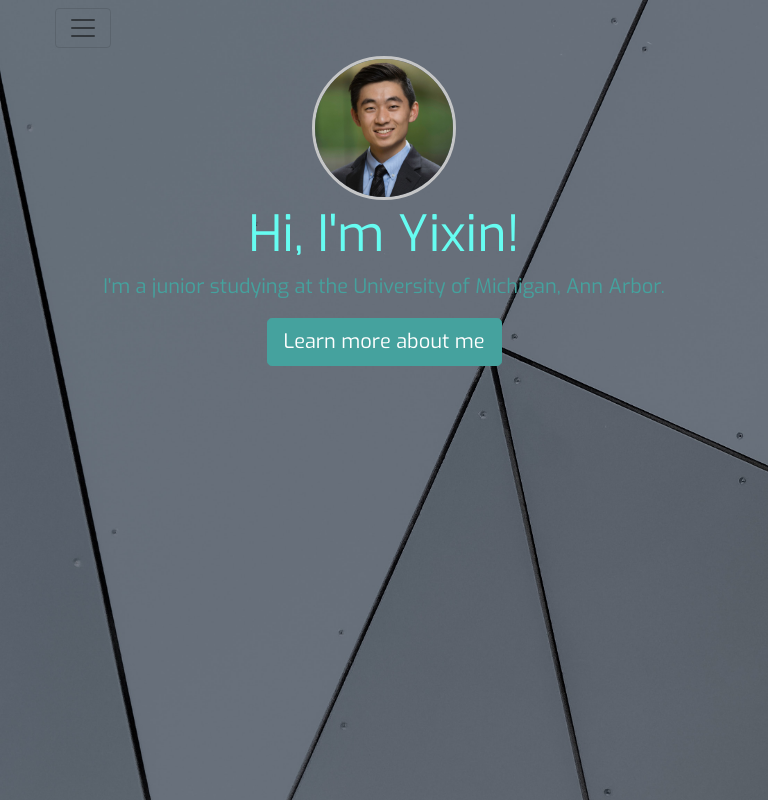
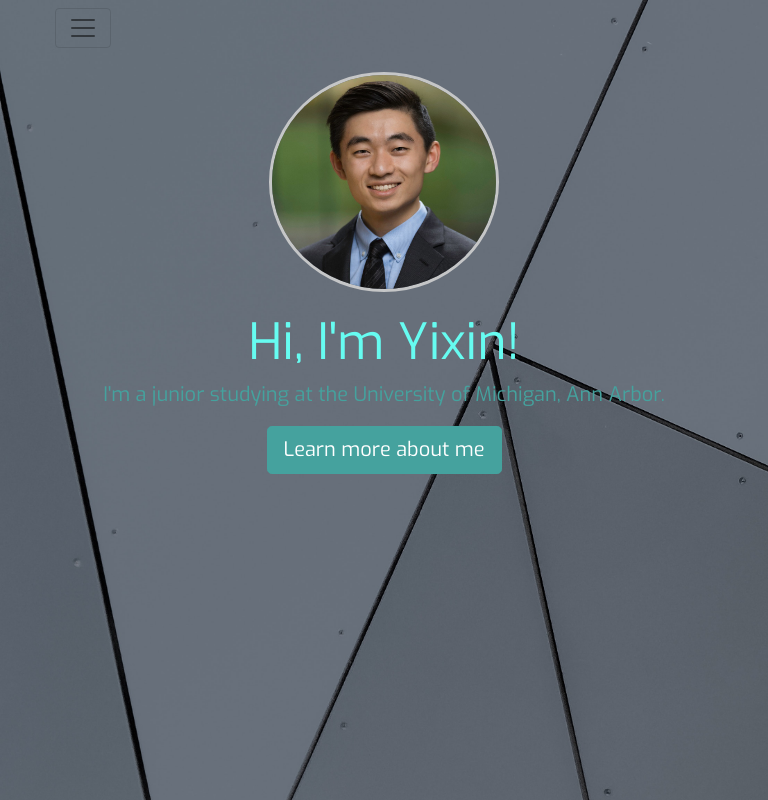
Before and after one commit to yixinxiao7/site, a React (Create React App) app: page /#/ in a window 768 px wide. Built offline with nearby package versions, Linux system fonts and the light colour scheme.

Commit message:
updated resume

```diff
--- a/src/pages/css/home_page.css
+++ b/src/pages/css/home_page.css
@@ -38,13 +38,24 @@
     border-color: #45A29E;
 }
 
-
-
-
 @media only screen and (max-width: 500px) {
     .image-resize{
         width: 50%;
         height: 200px;
         display:block;
     }
-  }
+}
+
+@media only screen and (min-width: 501px) and (max-width: 768px){
+    .image-resize{
+        width:32%;
+        height:220px;
+    }
+}
+
+@media only screen and (min-width: 769px) and (max-width: 1030px){
+    .image-resize{
+        width:30%;
+        height:300px;
+    }
+}
--- a/src/pages/home_page.jsx
+++ b/src/pages/home_page.jsx
@@ -22,7 +22,7 @@ export default class MainPage extends React.Component{
                 <Row>
                     <Col>{renderNavBar()}</Col>
                 </Row>
-                <Row>
+                <Row className="py-3">
                     <Image src = {Pic} className = "image-resize image-decorate mx-auto"/>
                 </Row>
                 <Row>
```
Also changed, not shown: src/pages/portfolio.jsx (+0 -31 lines), 1 other file (tests, documents, lock files or other folders).
